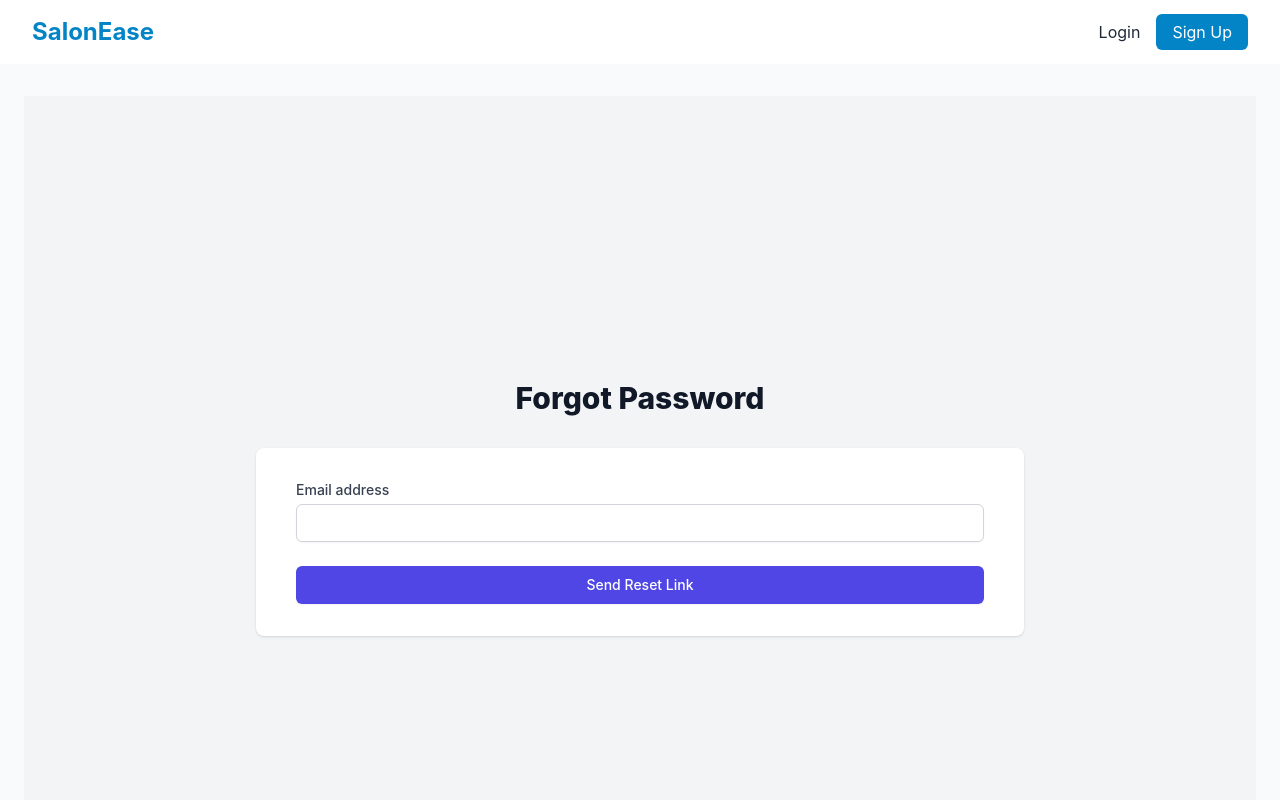
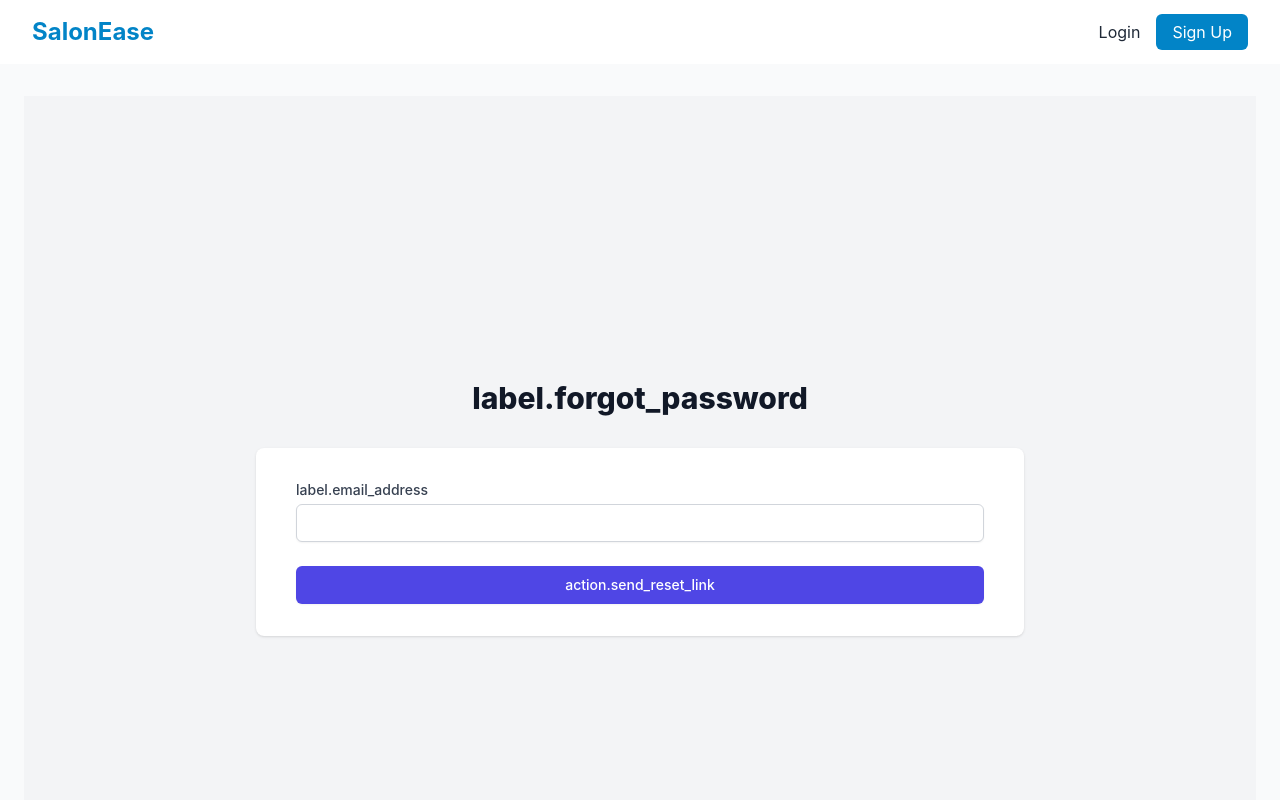
Before and after one commit to man0l/salonease, a React (Create React App) app in the folder salonease-mvp/frontend/: page /forgot-password in a window 1280 px wide. Shown: the top 800 px of the page. Built offline with nearby package versions, Linux system fonts and the light colour scheme; no server answers.

Commit message:
forgot pass

```diff
--- a/salonease-mvp/frontend/public/locales/en/auth.json
+++ b/salonease-mvp/frontend/public/locales/en/auth.json
@@ -24,5 +24,6 @@
   "loading": "Loading...",
   "error.verification_failed": "Verification failed. Please try again.",
   "error.invalid_verification_link": "Invalid verification link.",
-  "action.go_to_login": "Go to Login"
+  "action.go_to_login": "Go to Login",
+  "error.email_is_required": "Email is required"
 }
--- a/salonease-mvp/frontend/src/components/Auth/ForgotPassword.js
+++ b/salonease-mvp/frontend/src/components/Auth/ForgotPassword.js
@@ -4,8 +4,10 @@ import { yupResolver } from '@hookform/resolvers/yup';
 import { authApi } from '../../utils/api';
 import { toast } from 'react-toastify';
 import { forgotPasswordSchema } from '../../utils/validationSchemas';
+import { useTranslation } from 'react-i18next';
 
 const ForgotPassword = () => {
+  const { t } = useTranslation('auth');
   const { register, handleSubmit, formState: { errors } } = useForm({
     resolver: yupResolver(forgotPasswordSchema)
   });
@@ -15,9 +17,9 @@ const ForgotPassword = () => {
     setIsSubmitting(true);
     try {
       const response = await authApi.forgotPassword(data.email);
-      toast.success(response.data.message);
+      toast.success(t('success.reset_link_sent'));
     } catch (error) {
-      toast.error(error.response?.data?.message || 'An error occurred. Please try again.');
+      toast.error(error.response?.data?.message || t('error.reset_link_failed'));
     } finally {
       setIsSubmitting(false);
     }
@@ -27,7 +29,7 @@ const ForgotPassword = () => {
     <div className="min-h-screen bg-gray-100 flex flex-col justify-center py-12 sm:px-6 lg:px-8">
       <div className="sm:mx-auto sm:w-full sm:max-w-md">
         <h2 className="mt-6 text-center text-3xl font-extrabold text-gray-900">
-          Forgot Password
+          {t('label.forgot_password')}
         </h2>
       </div>
 
@@ -36,17 +38,17 @@ const ForgotPassword = () => {
           <form onSubmit={handleSubmit(onSubmit)} className="space-y-6">
             <div>
               <label htmlFor="email" className="block text-sm font-medium text-gray-700">
-                Email address
+                {t('label.email_address')}
               </label>
               <div className="mt-1">
                 <input
                   id="email"
                   type="email"
                   {...register('email', {
-                    required: 'Email is required',
+                    required: t('error.email_is_required'),
                     pattern: {
                       value: /^[A-Z0-9._%+-]+@[A-Z0-9.-]+\.[A-Z]{2,}$/i,
-                      message: 'Invalid email address',
+                      message: t('error.invalid_email_address'),
                     },
                   })}
                   className="appearance-none block w-full px-3 py-2 border border-gray-300 rounded-md shadow-sm placeholder-gray-400 focus:outline-none focus:ring-indigo-500 focus:border-indigo-500 sm:text-sm"
@@ -61,7 +63,7 @@ const ForgotPassword = () => {
                 disabled={isSubmitting}
                 className="w-full flex justify-center py-2 px-4 border border-transparent rounded-md shadow-sm text-sm font-medium text-white bg-indigo-600 hover:bg-indigo-700 focus:outline-none focus:ring-2 focus:ring-offset-2 focus:ring-indigo-500"
               >
-                {isSubmitting ? 'Sending...' : 'Send Reset Link'}
+                {isSubmitting ? t('action.sending') : t('action.send_reset_link')}
               </button>
             </div>
           </form>
```
